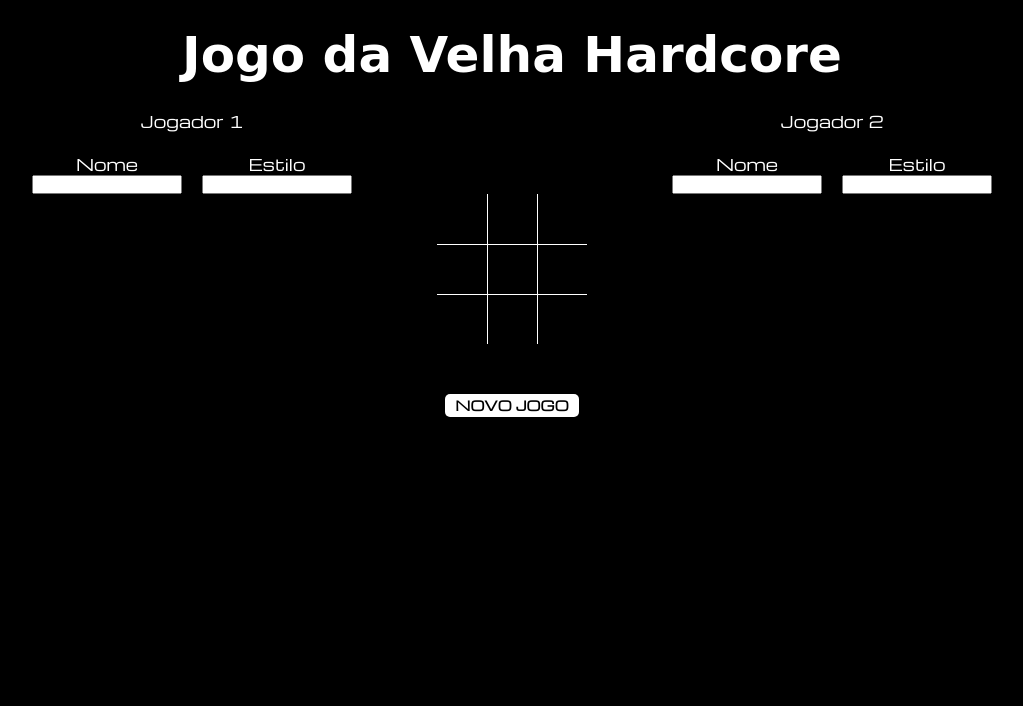
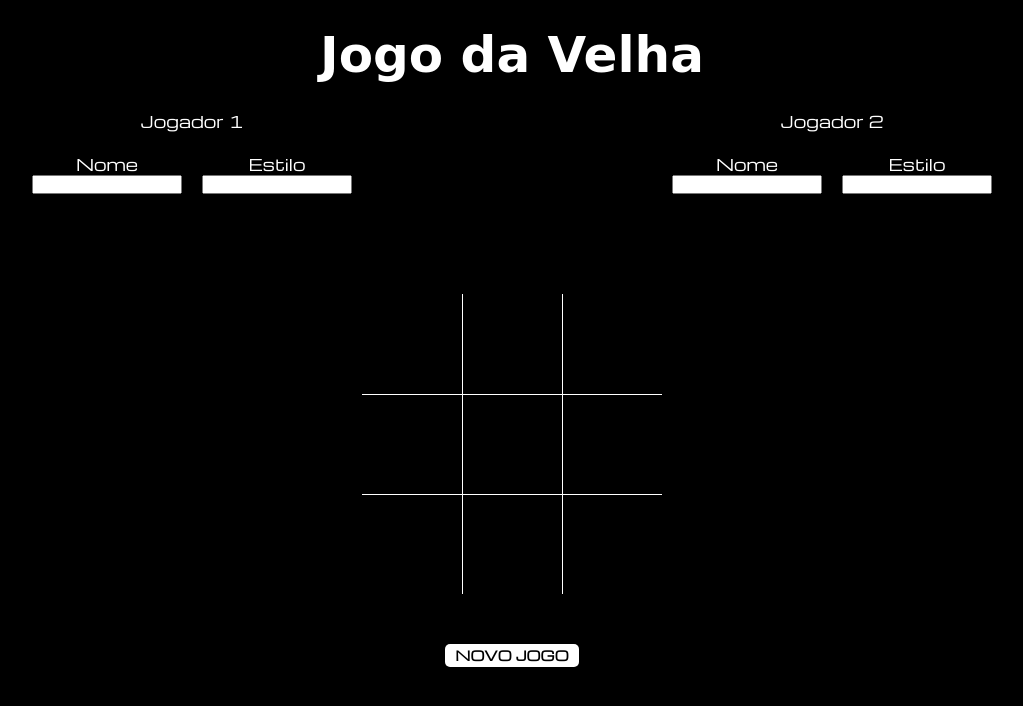
Before and after one commit to gukenji/tic-tac-toe-v2, a plain HTML site: page index.html in a window 1280 px wide. Shown: the whole page, without its empty margins (128-1151 px from the left). Drawn offline with nearby package versions, Linux system fonts and the light colour scheme; a web font is replaced by a local one.

Commit message:
finish project

```diff
--- a/index.html
+++ b/index.html
@@ -8,7 +8,7 @@
     <link rel="stylesheet" href="src/style.css" />
   </head>
   <body>
-    <h1>Jogo da Velha Hardcore</h1>
+    <h1>Jogo da Velha</h1>
     <div class="playerContainer">
       <div class="newPlayer">
         <p>Jogador 1</p>
--- a/src/script.js
+++ b/src/script.js
@@ -80,6 +80,8 @@ let gameboard = (function (){
 
   function _changePlayerTurn(){
     playerTurn == playerOne ? playerTurn = playerTwo : playerTurn = playerOne;
+    alerts.innerHTML = `Turno do jogador ${playerTurn.name}!`
+
   }
 
   function _isEndGame(){
--- a/src/style.css
+++ b/src/style.css
@@ -21,16 +21,17 @@ h1 {
 }
 
 table {
+  padding-top: 100px;
   display: flex;
   justify-content: center;
   border-collapse: collapse;
 }
 
 td {
-  width: 50px;
-  height: 50px;
+  width: 100px;
+  height: 100px;
   text-align: center;
-  font-size: 30px;
+  font-size: 50px;
 }
 
 tr:not(:nth-child(3)) {
```
Also changed, not shown: 1 other file.
